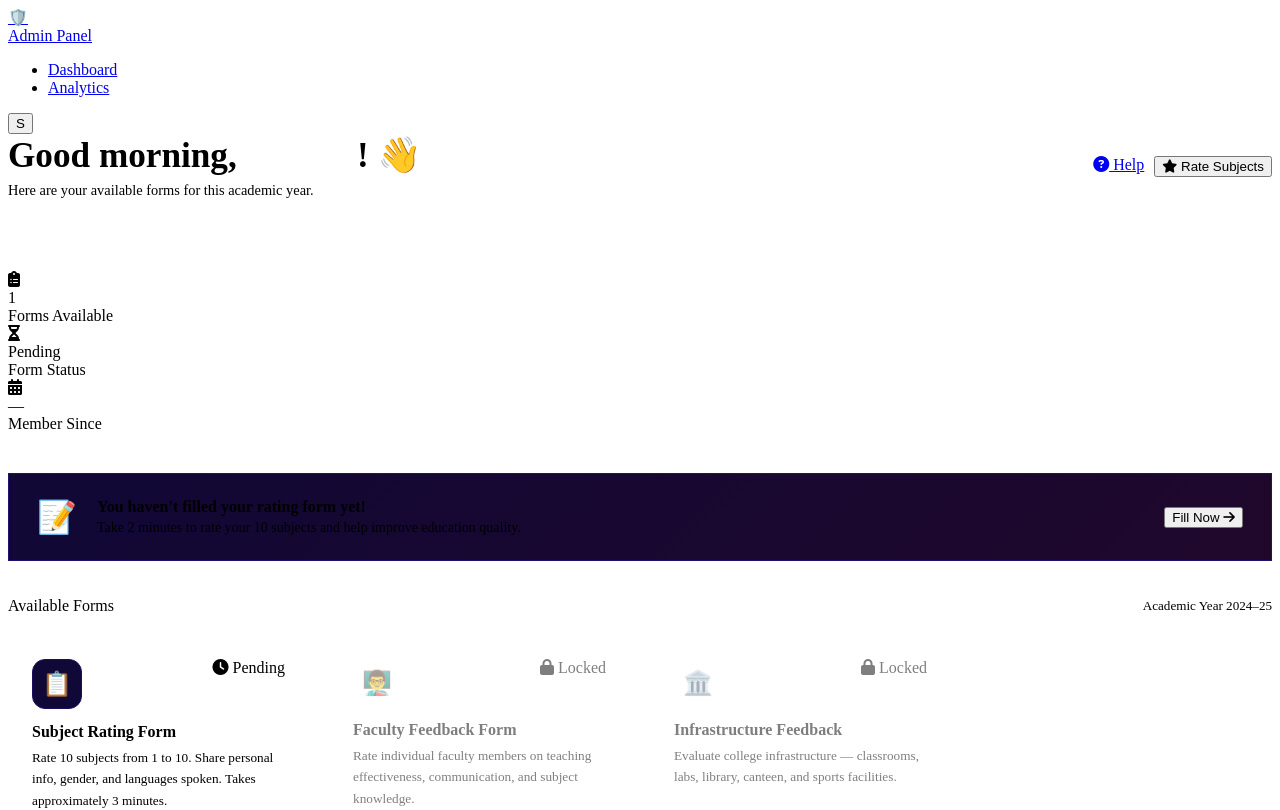
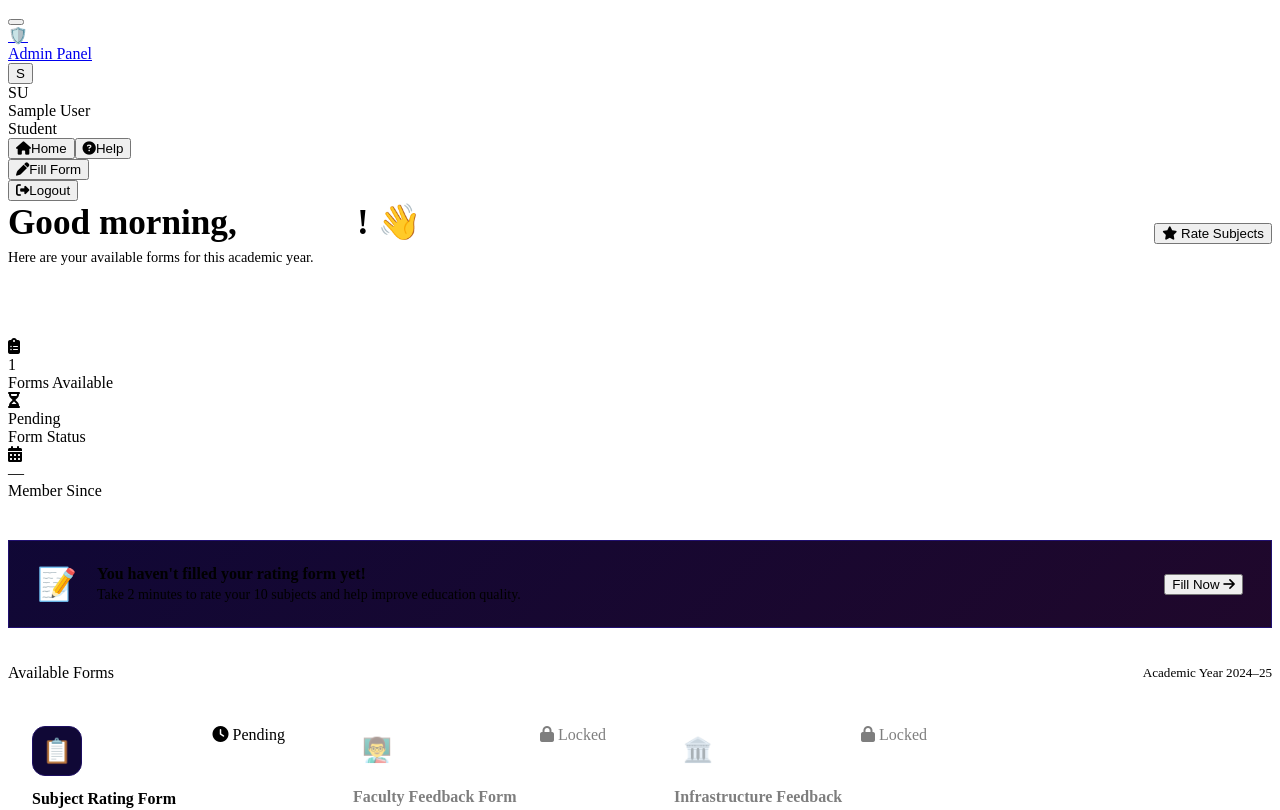
Before and after one commit to Frostwave-afk/test-website, a React (Vite) app in the folder frontend/: page / in a window 1280 px wide. Shown: the top 810 px of the page. Built offline with nearby package versions, Linux system fonts and the light colour scheme; no server answers; sample sign-in values are in the browser's storage; the HTML template or start-up script is replaced by a standard one.

Commit message:
Changes to ui

```diff
--- a/frontend/src/components/Navbar.jsx
+++ b/frontend/src/components/Navbar.jsx
@@ -1,8 +1,8 @@
 import React, { useState, useRef, useEffect } from 'react';
-import { NavLink, Link, useNavigate } from 'react-router-dom';
+import { Link, useNavigate } from 'react-router-dom';
 import { useAuth } from '../context/AuthContext';
 
-export default function Navbar({ isAdmin: isAdminLayout = false }) {
+export default function Navbar({ isAdmin: isAdminLayout = false, onHamburgerClick, showHamburger = false }) {
   const { user, isAdmin, logout } = useAuth();
   const [menuOpen, setMenuOpen] = useState(false);
   const navigate = useNavigate();
@@ -33,24 +33,24 @@ export default function Navbar({ isAdmin: isAdminLayout = false }) {
 
   return (
     <nav className="navbar">
+      {/* Hamburger — shown on mobile for both admin and student sidebar layouts */}
+      {showHamburger && (
+        <button
+          className="hamburger-btn"
+          onClick={onHamburgerClick}
+          aria-label="Toggle menu"
+          id="hamburgerBtn"
+        >
+          <span className="hamburger-bar" />
+          <span className="hamburger-bar" />
+          <span className="hamburger-bar" />
+        </button>
+      )}
+
       <Link to={isAdmin ? '/admin' : '/'} className="navbar-brand">
         <div className="brand-mark">{isAdmin ? '🛡️' : '🎓'}</div>
         {isAdmin ? 'Admin Panel' : 'College Ratings'}
       </Link>
-
-      <ul className="navbar-nav">
-        {isAdmin ? (
-          <>
-            <li><NavLink to="/admin" end>Dashboard</NavLink></li>
-            <li><NavLink to="/analytics">Analytics</NavLink></li>
-          </>
-        ) : (
-          <>
-            <li><NavLink to="/" end>Home</NavLink></li>
-            <li><NavLink to="/help">Help</NavLink></li>
-          </>
-        )}
-      </ul>
 
       <div className="navbar-end">
         <div style={{ position: 'relative' }} ref={dropRef}>
--- a/frontend/src/pages/AdminPage.jsx
+++ b/frontend/src/pages/AdminPage.jsx
@@ -213,14 +213,11 @@ export default function AdminPage() {
 
   return (
     <div className="page-wrapper">
-      <Navbar isAdmin />
+      <Navbar isAdmin showHamburger onHamburgerClick={() => setSidebarOpen(v => !v)} />
 
       {/* Mobile overlay */}
       {sidebarOpen && (
-        <div onClick={() => setSidebarOpen(false)} style={{
-          position: 'fixed', inset: 0, background: 'rgba(0,0,0,0.5)',
-          zIndex: 198, top: 64,
-        }} />
+        <div className="sidebar-overlay" onClick={() => setSidebarOpen(false)} />
       )}
 
       <div className="admin-layout">
@@ -255,12 +252,6 @@ export default function AdminPage() {
 
         {/* Main content */}
         <main className="admin-main">
-          {/* Hamburger for mobile */}
-          <div style={{ padding: '16px 20px 0', display: 'none' }} className="mobile-sidebar-toggle">
-            <button className="btn btn-ghost btn-sm" onClick={() => setSidebarOpen(v => !v)}>
-              <i className="fas fa-bars" /> Menu
-            </button>
-          </div>
 
           {/* ── Overview ─────────────────────────────────────── */}
           {section === 'overview' && (
--- a/frontend/src/pages/HomePage.jsx
+++ b/frontend/src/pages/HomePage.jsx
@@ -34,13 +34,19 @@ const FORM_CARDS = [
   },
 ];
 
+const STUDENT_NAV = [
+  { id: 'home',    icon: 'fa-home',            label: 'Home',    path: '/' },
+  { id: 'help',    icon: 'fa-question-circle', label: 'Help',    path: '/help' },
+];
+
 export default function HomePage() {
-  const { user } = useAuth();
+  const { user, logout } = useAuth();
   const navigate = useNavigate();
   const [formStatus, setFormStatus] = useState('pending'); // 'pending' | 'submitted'
   const [memberSince, setMemberSince] = useState('—');
   const [loading, setLoading] = useState(true);
   const [greeting, setGreeting] = useState('');
+  const [sidebarOpen, setSidebarOpen] = useState(false);
 
   useEffect(() => {
     const hour = new Date().getHours();
@@ -73,12 +79,80 @@ export default function HomePage() {
   }
 
   const firstName = user?.firstName || user?.first_name || 'Student';
+  const lastName  = user?.lastName  || user?.last_name  || '';
+  const fullName  = `${firstName} ${lastName}`.trim();
+  const initials  = (firstName.charAt(0) + (lastName.charAt(0) || '')).toUpperCase();
   const submitted = formStatus === 'submitted';
+
+  function handleLogout() {
+    logout();
+    navigate('/login');
+  }
+
+  function closeSidebar() {
+    setSidebarOpen(false);
+  }
 
   return (
     <div className="page-wrapper">
-      <Navbar />
+      <Navbar onHamburgerClick={() => setSidebarOpen(v => !v)} showHamburger />
 
+      {/* Mobile overlay */}
+      {sidebarOpen && (
+        <div
+          className="sidebar-overlay"
+          onClick={closeSidebar}
+        />
+      )}
+
+      <div className="admin-layout">
+        {/* Sidebar */}
+        <aside className={`admin-sidebar ${sidebarOpen ? 'open' : ''}`}>
+          <div className="sidebar-profile">
+            <div className="sidebar-avatar">{initials}</div>
+            <div className="sidebar-name">{fullName}</div>
+            <div className="sidebar-role">Student</div>
+          </div>
+
+          <nav className="sidebar-nav">
+            {STUDENT_NAV.map(item => (
+              <button
+                key={item.id}
+                className={`sidebar-nav-item ${item.id === 'home' ? 'active' : ''}`}
+                onClick={() => { closeSidebar(); navigate(item.path); }}
+                id={`student-nav-${item.id}`}
+              >
+                <span className="nav-icon"><i className={`fas ${item.icon}`} /></span>
+                {item.label}
+              </button>
+            ))}
+
+            <div className="sidebar-divider" />
+
+            <button
+              className="sidebar-nav-item"
+              onClick={() => { closeSidebar(); navigate('/form'); }}
+              id="student-nav-form"
+            >
+              <span className="nav-icon"><i className={`fas ${submitted ? 'fa-edit' : 'fa-pen'}`} /></span>
+              {submitted ? 'Edit Form' : 'Fill Form'}
+            </button>
+
+            <div className="sidebar-divider" />
+
+            <button
+              className="sidebar-nav-item sidebar-logout"
+              onClick={handleLogout}
+              id="student-nav-logout"
+            >
+              <span className="nav-icon"><i className="fas fa-sign-out-alt" /></span>
+              Logout
+            </button>
+          </nav>
+        </aside>
+
+        {/* Main content */}
+        <main className="admin-main">
           <div className="container page-content">
             {/* Hero */}
             <div style={{ paddingBottom: 36, borderBottom: '1px solid var(--border)', marginBottom: 36 }}>
@@ -91,12 +165,9 @@ export default function HomePage() {
                     Here are your available forms for this academic year.
                   </div>
                 </div>
-            <div style={{ display: 'flex', gap: 10 }}>
-              <Link to="/help" className="btn btn-ghost btn-sm"><i className="fas fa-question-circle" /> Help</Link>
                 <button className="btn btn-primary" onClick={() => navigate('/form')} id="mainFormBtn">
                   <i className={`fas ${submitted ? 'fa-edit' : 'fa-star'}`} /> {submitted ? 'Edit Form' : 'Rate Subjects'}
                 </button>
-            </div>
               </div>
             </div>
 
@@ -172,6 +243,8 @@ export default function HomePage() {
                 />
               ))}
             </div>
+          </div>
+        </main>
       </div>
     </div>
   );
--- a/frontend/src/styles/index.css
+++ b/frontend/src/styles/index.css
@@ -535,6 +535,59 @@ img { max-width: 100%; }
 }
 
 .navbar-end { display: flex; align-items: center; gap: 10px; margin-left: auto; }
+
+/* Hamburger button — shown on mobile in sidebar layouts */
+.hamburger-btn {
+  display: none;
+  flex-direction: column;
+  justify-content: center;
+  align-items: center;
+  gap: 5px;
+  width: 36px;
+  height: 36px;
+  background: none;
+  border: 1px solid var(--border);
+  border-radius: var(--radius-md);
+  cursor: pointer;
+  flex-shrink: 0;
+  transition: var(--transition-fast);
+  padding: 0;
+}
+.hamburger-btn:hover {
+  background: hsl(220, 15%, 15%);
+  border-color: hsl(220, 15%, 26%);
+}
+.hamburger-bar {
+  display: block;
+  width: 16px;
+  height: 2px;
+  background: var(--text-secondary);
+  border-radius: 2px;
+  transition: var(--transition);
+}
+.hamburger-btn:hover .hamburger-bar { background: var(--text-primary); }
+
+@media (max-width: 900px) {
+  .hamburger-btn { display: flex; }
+}
+
+/* Sidebar overlay for mobile */
+.sidebar-overlay {
+  display: none;
+}
+@media (max-width: 900px) {
+  .sidebar-overlay {
+    display: block;
+    position: fixed;
+    inset: 0;
+    background: rgba(0, 0, 0, 0.55);
+    backdrop-filter: blur(2px);
+    -webkit-backdrop-filter: blur(2px);
+    z-index: 199;
+    top: 64px;
+    animation: fadeIn 0.2s ease;
+  }
+}
 
 /* User Avatar */
 .user-avatar-btn {
@@ -1265,6 +1318,13 @@ img { max-width: 100%; }
 }
 .sidebar-nav-item .nav-icon { width: 18px; text-align: center; color: inherit; }
 .sidebar-divider { height: 1px; background: var(--border); margin: 8px 8px; }
+.sidebar-logout {
+  color: hsl(355, 70%, 60%) !important;
+}
+.sidebar-logout:hover {
+  background: hsl(355, 80%, 10%) !important;
+  color: hsl(355, 80%, 70%) !important;
+}
 .admin-main { overflow: hidden; }
 
 /* ── Chart cards ──────────────────────────────────── */
@@ -1325,15 +1385,24 @@ img { max-width: 100%; }
 @media (max-width: 900px) {
   .admin-layout { grid-template-columns: 1fr; }
   .admin-sidebar {
-    display: none;
     position: fixed;
     left: 0; top: 64px;
     width: 240px;
     height: calc(100vh - 64px);
     z-index: 200;
     box-shadow: 4px 0 24px rgba(0,0,0,0.5);
+    transform: translateX(-100%);
+    transition: transform 0.32s var(--ease-out-expo);
+    /* Override sticky positioning on mobile */
+    display: block !important;
   }
-  .admin-sidebar.open { display: block; }
+  .admin-sidebar.open {
+    transform: translateX(0);
+  }
+}
+@media (max-width: 900px) {
+  /* Hide top navbar links — sidebar handles navigation */
+  .navbar-nav { display: none; }
 }
 @media (max-width: 768px) {
   .auth-container { grid-template-columns: 1fr; }
```
Lines whose indentation alone changed are shown as unchanged.
